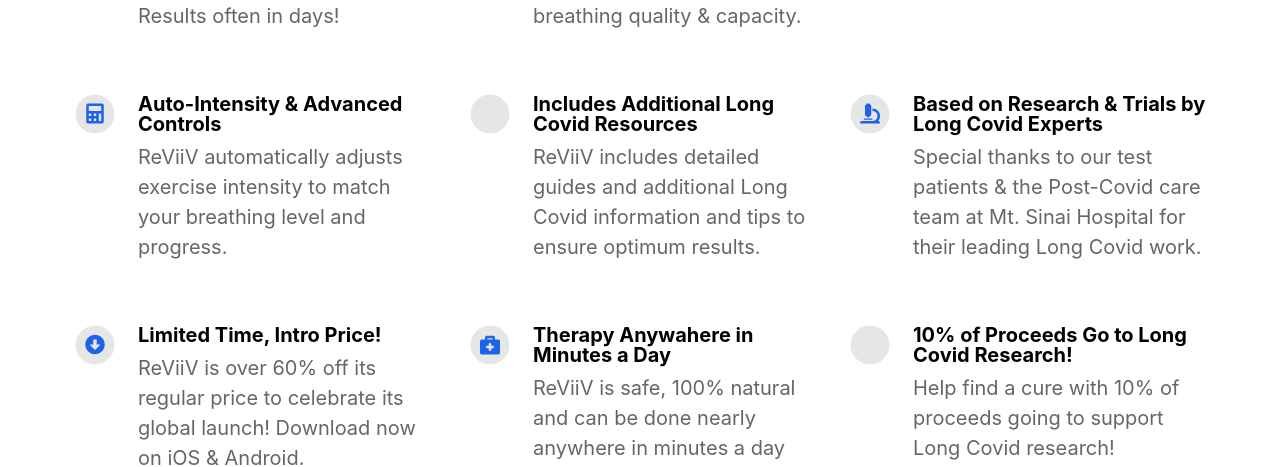
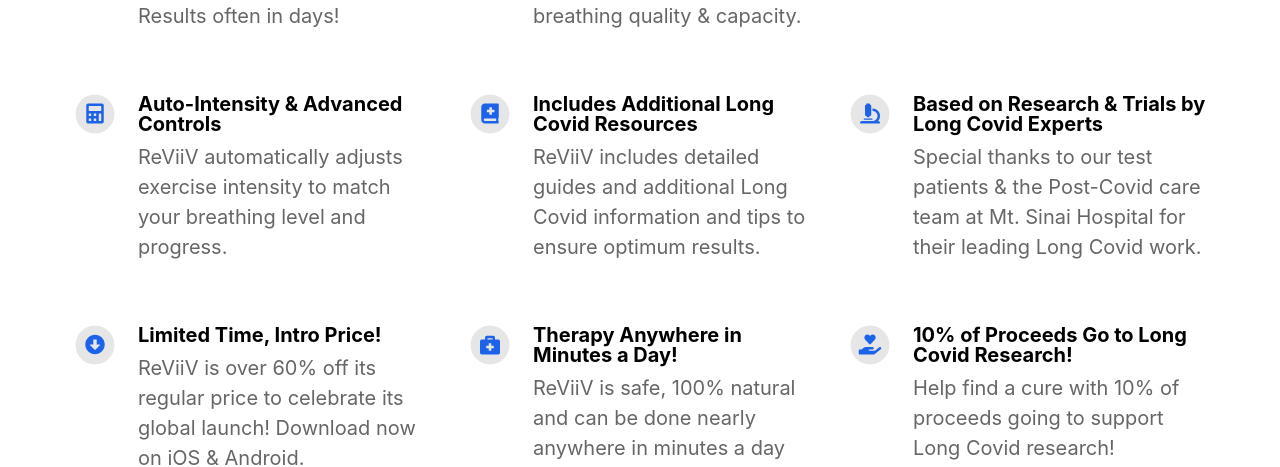
Before and after one commit to marcvanh/reviiv.me, a Jekyll site: the page built from index.html, in a window 1280 px wide. Shown: the part 1221-1688 px from the top of the page. Built offline with Jekyll 4.4.1, drawn with Linux system fonts in a browser that asks for light colours; nearby versions of some CDN libraries.

Commit message:
Update _config.yml

```diff
--- a/_config.yml
+++ b/_config.yml
@@ -53,7 +53,7 @@ features                                  :
 
   - title                                 : Includes Additional Long Covid Resources
     description                           : ReViiV includes detailed guides and additional Long Covid information and tips to ensure optimum results.
-    fontawesome_icon_name                 : virus
+    fontawesome_icon_name                 : book-medical
 
   - title                                 : Based on Research & Trials by Long Covid Experts
     description                           : Special thanks to our test patients & the Post-Covid care team at Mt. Sinai Hospital for their leading Long Covid work.
@@ -63,13 +63,13 @@ features                                  :
     description                           : ReViiV is over 60% off its regular price to celebrate its global launch!  Download now on iOS & Android.
     fontawesome_icon_name                 : arrow-alt-circle-down
 
-  - title                                 : Therapy Anywahere in Minutes a Day
+  - title                                 : Therapy Anywhere in Minutes a Day!
     description                           : ReViiV is safe, 100% natural and can be done nearly anywhere in minutes a day using just your mobile phone.
     fontawesome_icon_name                 : briefcase-medical
 
   - title                                 : 10% of Proceeds Go to Long Covid Research!
     description                           : Help find a cure with 10% of proceeds going to support Long Covid research!
-    fontawesome_icon_name                 : hand-holding-dollar
+    fontawesome_icon_name                 : hand-holding-heart
 
   - title                                 : # New Feature Title
     description                           : # New Feature Description
```
